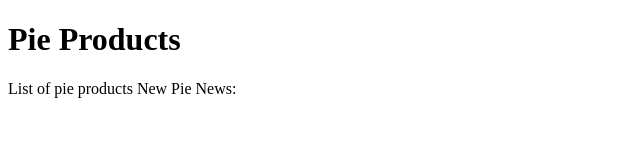
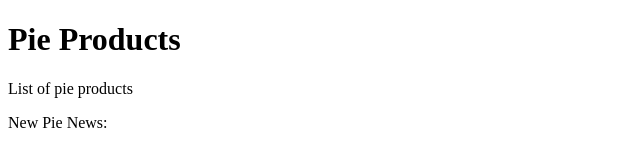
Before and after one commit to Doug3363/com.pie.demo, a plain HTML site: page WebContent/index.html in a window 1280 px wide. Shown: the whole page, without its empty margins (0-640 px from the left). Drawn offline with Linux system fonts and the light colour scheme.

Commit message:
Master Branch Change
Added paragraph tag to the "list of pie products" in the index.html
file.

```diff
--- a/WebContent/index.html
+++ b/WebContent/index.html
@@ -7,7 +7,7 @@
 <body>
 <h1>Pie Products</h1>
 
-List of pie products
+<p>List of pie products</p>
 
 <span>New Pie News:</span>
 </body>
```
